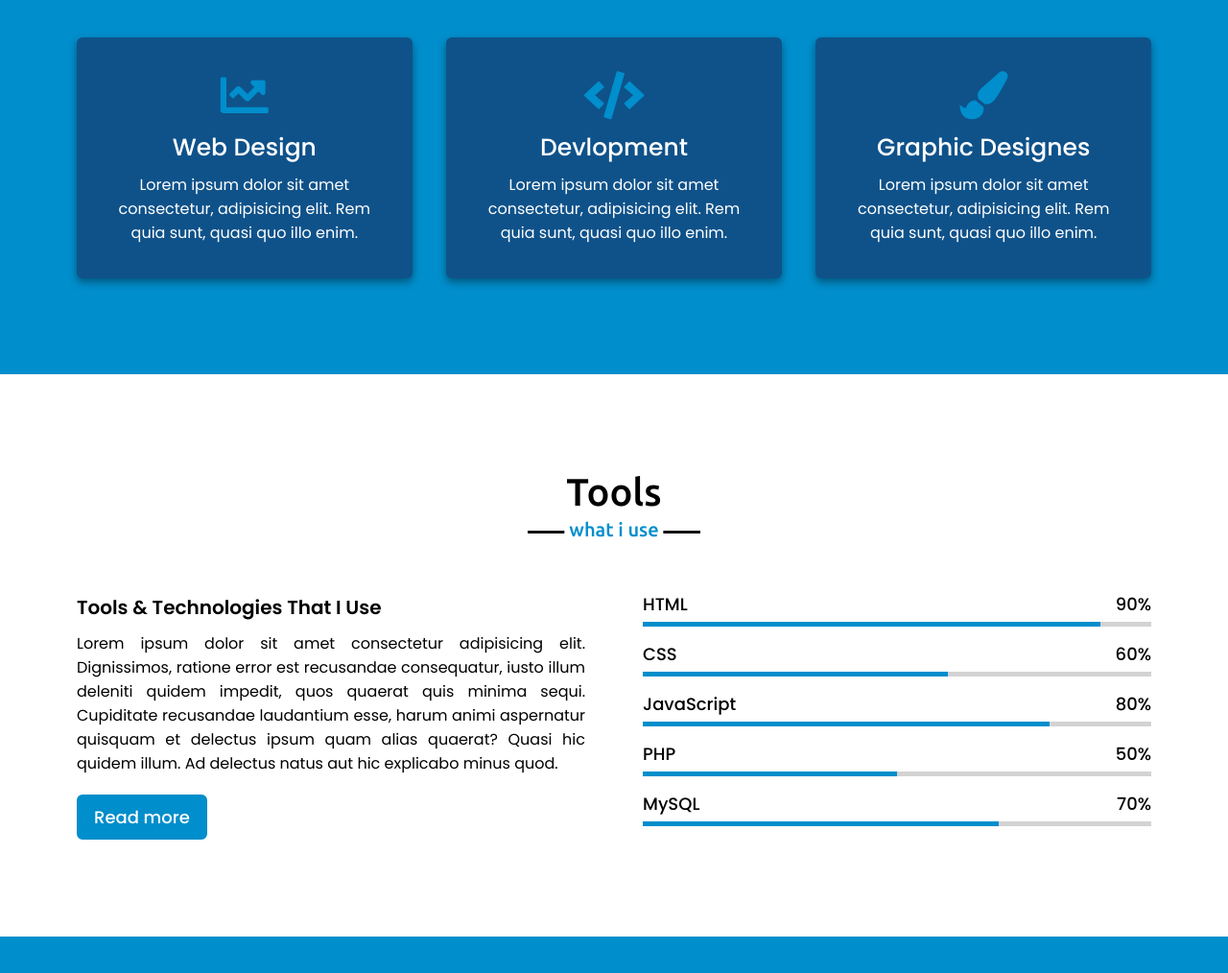
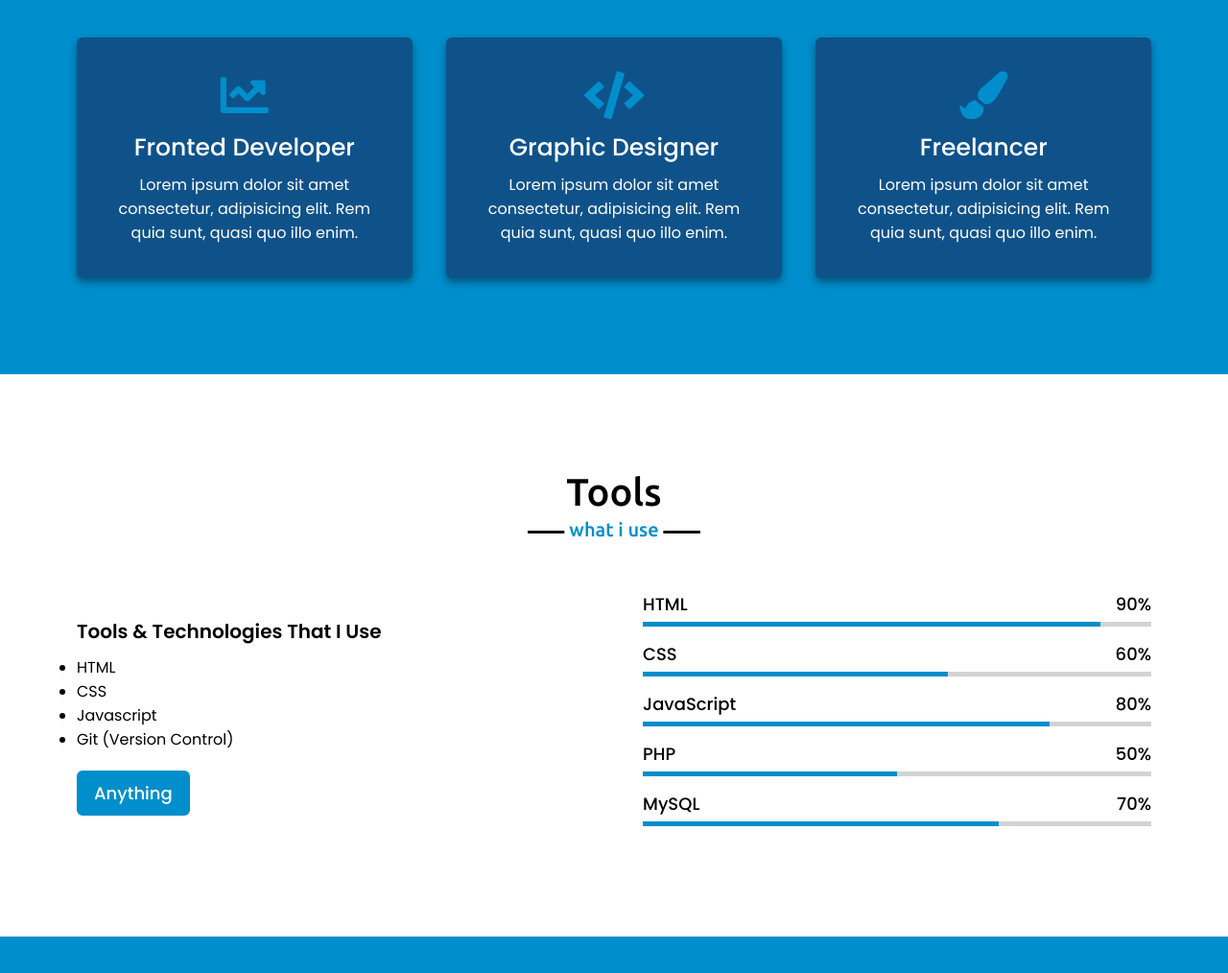
Before and after one commit to Anurag-bhatia/Anurag-bhatia.github.io, a plain HTML site: page index.html in a window 1280 px wide. Shown: the part 1720-2734 px from the top of the page at 96% size. Drawn offline with nearby package versions, Linux system fonts and the light colour scheme.

Commit message:
making small changes

```diff
--- a/index.html
+++ b/index.html
@@ -48,12 +48,10 @@
                 <div class="text-3">And I'm a <span class="typing"></span></div>
                 <a href="#">Hire me</a>
                 <div class="home-socialicons">
-                    <a href="https://twitter.com/ianuragbhatia/" class="fa fa-twitter"></a>
+                    <a href="https://github.com/Anurag-bhatia/" class="fa fa-github"></a>
                     <a href="https://www.linkedin.com/in/ianuragbhatia/" class="fa fa-linkedin"></a>
                     <a href="#https://www.instagram.com/ianuragbhatia/" class="fa fa-instagram"></a>
-                    <a href="https://github.com/Anurag-bhatia/" class="fa fa-github"></a>
-                    <a href="#" class="fa fa-skype"></a>
-                    <a href="#" class="fa fa-instagram"></a>
+                    <a href="https://twitter.com/ianuragbhatia/" class="fa fa-twitter"></a>
                 </div>
             </div>
           </div>
@@ -85,21 +83,21 @@
                 <div class="card">
                     <div class="box">
                         <i class="fas fa-chart-line"></i>
-                        <div class="text">Web Design</div>
+                        <div class="text">Fronted Developer</div>
                         <p>Lorem ipsum dolor sit amet consectetur, adipisicing elit. Rem quia sunt, quasi quo illo enim.</p>
                     </div>
                 </div>
                 <div class="card">
                     <div class="box">
                         <i class="fas fa-code"></i>
-                        <div class="text">Devlopment</div>
+                        <div class="text">Graphic Designer</div>
                         <p>Lorem ipsum dolor sit amet consectetur, adipisicing elit. Rem quia sunt, quasi quo illo enim.</p>
                     </div>
                 </div>
                 <div class="card">
                     <div class="box">
                         <i class="fas fa-paint-brush"></i>
-                        <div class="text">Graphic Designes</div>
+                        <div class="text">Freelancer</div>
                         <p>Lorem ipsum dolor sit amet consectetur, adipisicing elit. Rem quia sunt, quasi quo illo enim.</p>
                     </div>
                 </div>
@@ -115,8 +113,15 @@
             <div class="skills-content">
                 <div class="column left">
                     <div class="text">Tools & Technologies That I Use</div>
-                    <p>Lorem ipsum dolor sit amet consectetur adipisicing elit. Dignissimos, ratione error est recusandae consequatur, iusto illum deleniti quidem impedit, quos quaerat quis minima sequi. Cupiditate recusandae laudantium esse, harum animi aspernatur quisquam et delectus ipsum quam alias quaerat? Quasi hic quidem illum. Ad delectus natus aut hic explicabo minus quod.</p>
-                    <a href="#">Read more</a>
+                    <p>
+                        <ul class="tools-li">
+                        <li>HTML</li>
+                        <li>CSS</li>
+                        <li>Javascript</li>
+                        <li>Git (Version Control)</li>
+                    </ul>
+                    </p>
+                    <a href="#">Anything</a>
                 </div>
                 <div class="column right">
                     <div class="bars">
@@ -210,7 +215,7 @@
             <div class="contact-content">
                 <div class="column left">
                     <div class="text">Get in Touch</div>
-                    <p>Lorem, ipsum dolor sit amet consectetur adipisicing elit. Dignissimos harum corporis fuga corrupti. Doloribus quis soluta nesciunt veritatis vitae nobis?</p>
+                    <p>I am available for Freelancing. To Contact me, fill the form or mail me at Given mail below.</p>
                     <div class="icons">
                         <div class="row">
                             <i class="fas fa-user"></i>
--- a/script.js
+++ b/script.js
@@ -35,14 +35,14 @@ $(document).ready(function(){
 
     // typing text animation script
     var typed = new Typed(".typing", {
-        strings: ["Devloper.", "Graphic Designer.", "Researcher.", "Web Designer.", "Freelancer."],
+        strings: ["Fronted Developer.", "Graphic Designer.", "Freelancer.", "Open Source Enthusiats", "Freelancer."],
         typeSpeed: 100,
         backSpeed: 60,
         loop: true
     });
 
     var typed = new Typed(".typing-2", {
-        strings: ["Devloper.", "Graphic Designer.", "Researcher.", "Web Designer.", "Freelancer."],
+        strings: ["Fronted Developer.", "Graphic Designer.", "Freelancer.", "Open Source Enthusiats", "Freelancer."],
         typeSpeed: 100,
         backSpeed: 60,
         loop: true
```
